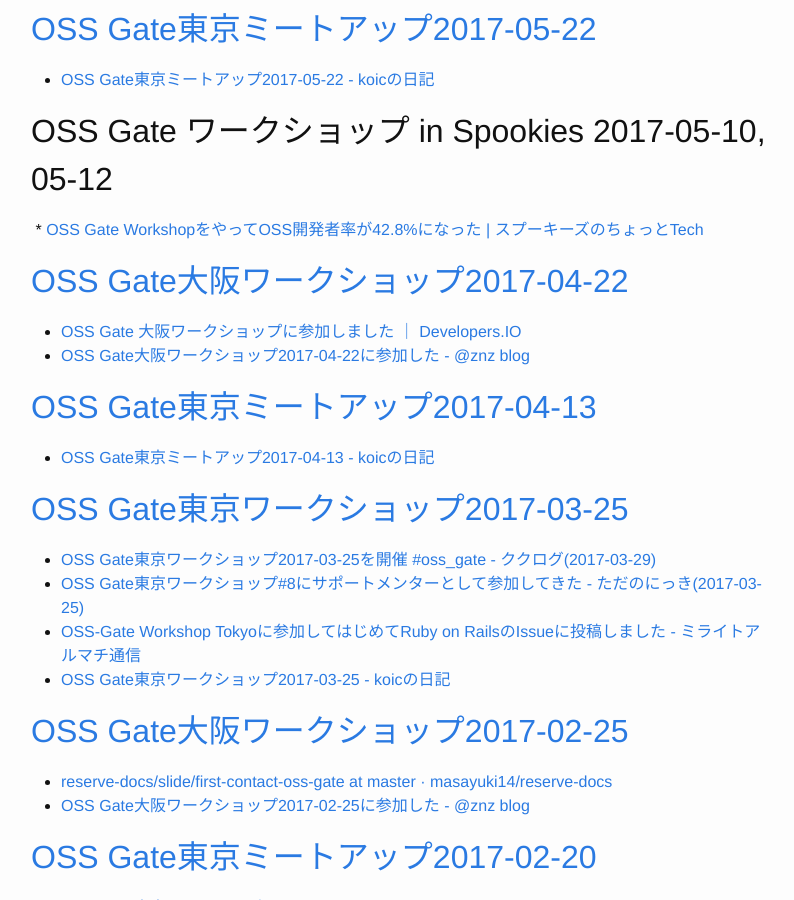
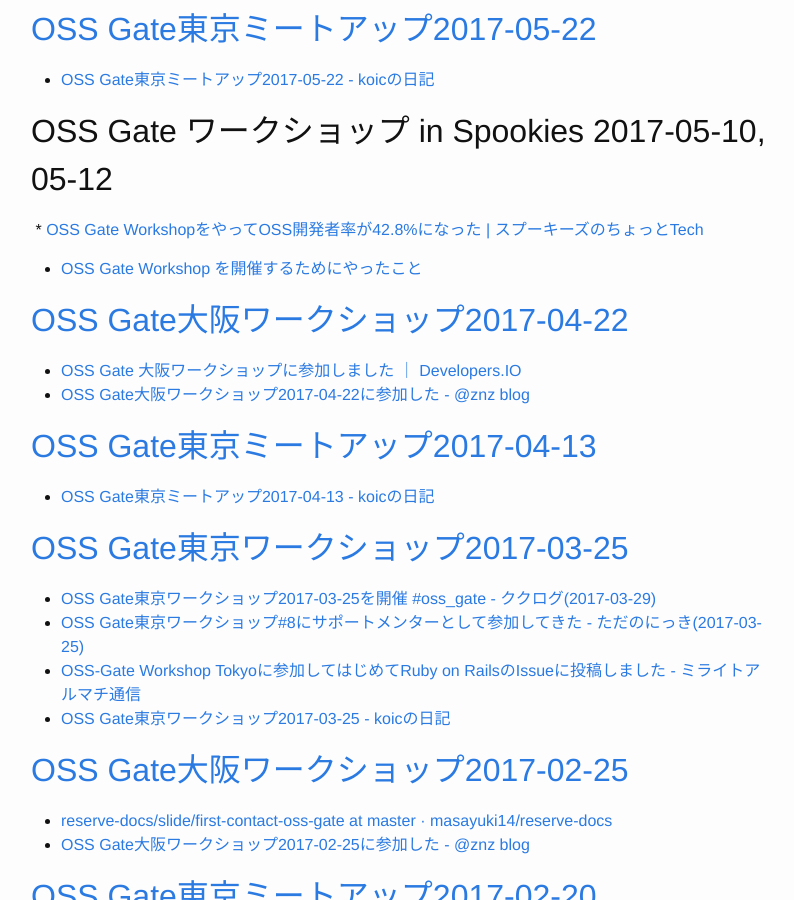
Before and after one commit to oss-gate/oss-gate.github.io, a Jekyll site: the page built from workshop/report.md, in a window 1280 px wide and 900 px high, scrolled down 1032 px. Shown: the whole window, without its empty margins (239-1033 px from the left). Built offline with Jekyll 4.4.1, drawn with Linux system fonts in a browser that asks for light colours; comment, search, counter and statistics services are not loaded.

Commit message:
ワークショップの運営記事のリンクを追加

```diff
--- a/workshop/report.md
+++ b/workshop/report.md
@@ -33,6 +33,7 @@
 
 ## OSS Gate ワークショップ in Spookies 2017-05-10, 05-12
   * [OSS Gate WorkshopをやってOSS開発者率が42.8%になった | スプーキーズのちょっとTech](http://labs.spookies.co.jp/entry/2017/05/22/180434)
+  * [OSS Gate Workshop を開催するためにやったこと](http://masayuki14.hatenablog.com/entry/2017/05/24/222610)
 
 ## [OSS Gate大阪ワークショップ2017-04-22](https://oss-gate.doorkeeper.jp/events/58579)
   * [OSS Gate 大阪ワークショップに参加しました ｜ Developers.IO](http://dev.classmethod.jp/study_meeting/event-report-oss-gate-osaka/)
```
